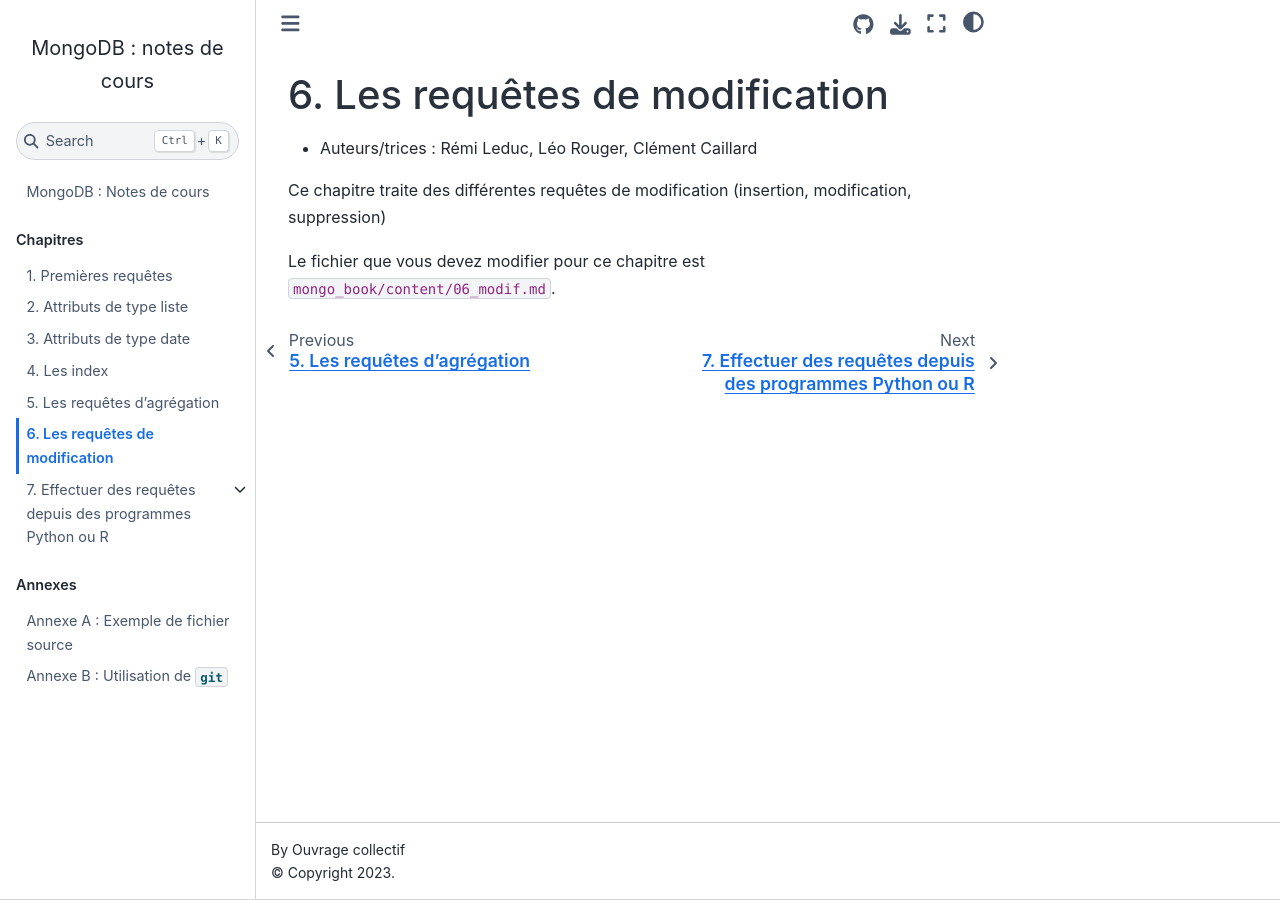
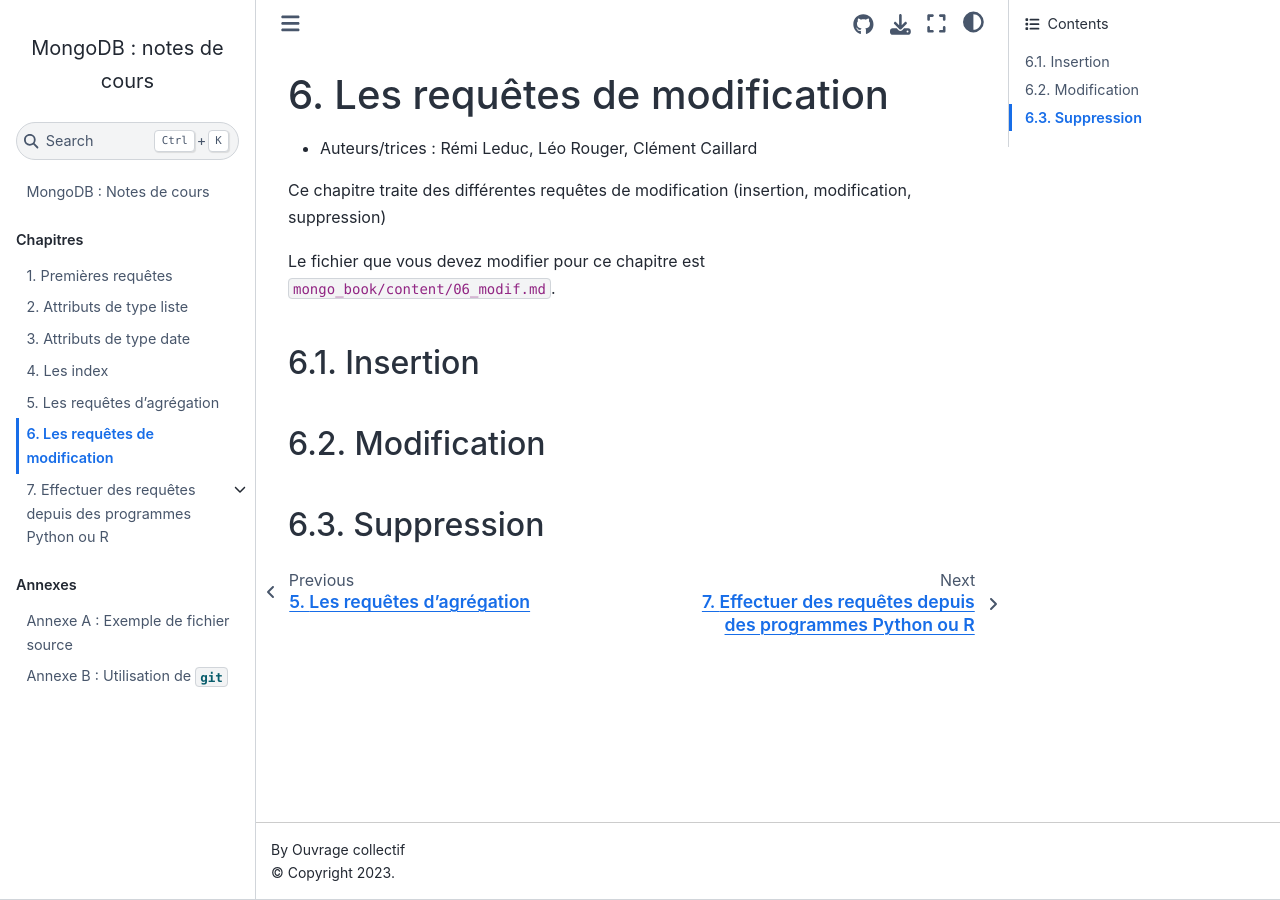
Before and after one commit to rtavenar/mongo_book, a Jupyter Book: the page built from content/06_modif.md, in a window 1280 px wide. Built offline with Jupyter Book 1.0.4 settings and Sphinx 7.4.7 and the Sphinx Book theme 1.1.4, drawn with Linux system fonts in a browser that asks for light colours.

Commit message:
Update 06_modif.md

```diff
--- a/content/06_modif.md
+++ b/content/06_modif.md
@@ -20,3 +20,10 @@
 Ce chapitre traite des différentes requêtes de modification (insertion, modification, suppression)
 
 Le fichier que vous devez modifier pour ce chapitre est `mongo_book/content/06_modif.md`.
+
+## Insertion
+
+## Modification
+
+
+## Suppression
```
